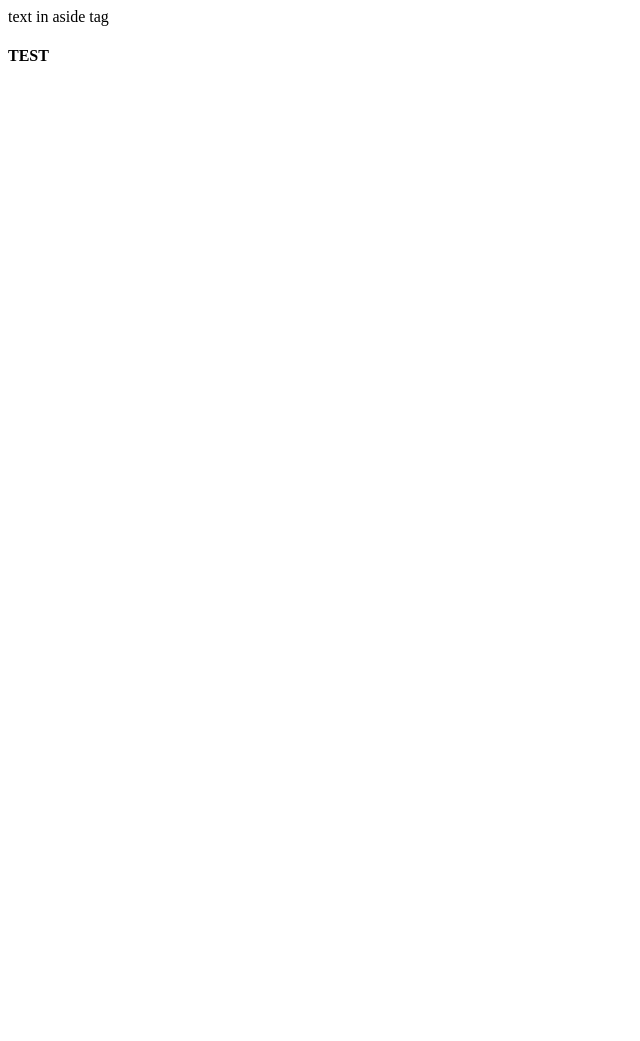
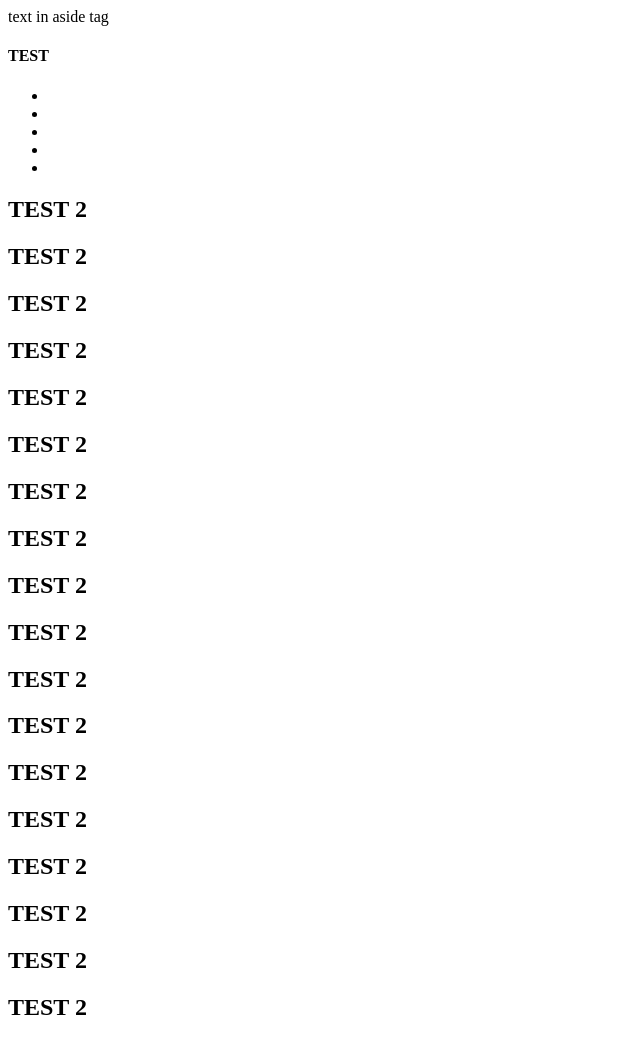
Before and after one commit to 534rch3r/git-test, a plain HTML site: page index.html in a window 1280 px wide. Shown: the whole page, without its empty margins (0-640 px from the left). Before the commit the page ends 800 px from the top, so only its background shows below. Drawn offline with Linux system fonts and the light colour scheme.

Commit message:
some ul,li and h2 tags has been added

```diff
--- a/index.html
+++ b/index.html
@@ -13,6 +13,33 @@
         </aside>
     </div>
     <h4>TEST</h4>
+    <ul>
+        <li></li>
+        <li></li>
+        <li></li>
+        <li></li>
+        <li></li>
+    </ul>
+    <h2>TEST 2</h2>
+    <h2>TEST 2</h2>
+    <h2>TEST 2</h2>
+    <h2>TEST 2</h2>
+    <h2>TEST 2</h2>
+    <h2>TEST 2</h2>
+    <h2>TEST 2</h2>
+
+    <h2>TEST 2</h2>
+    <h2>TEST 2</h2>
+    <h2>TEST 2</h2>
+    <h2>TEST 2</h2><h2>TEST 2</h2>
+    <h2>TEST 2</h2>
+    <h2>TEST 2</h2>
+    <h2>TEST 2</h2>
+
+    <h2>TEST 2</h2><h2>TEST 2</h2>
+
+    <h2>TEST 2</h2>
+
     <script></script>
 </body>
 </html>
```
